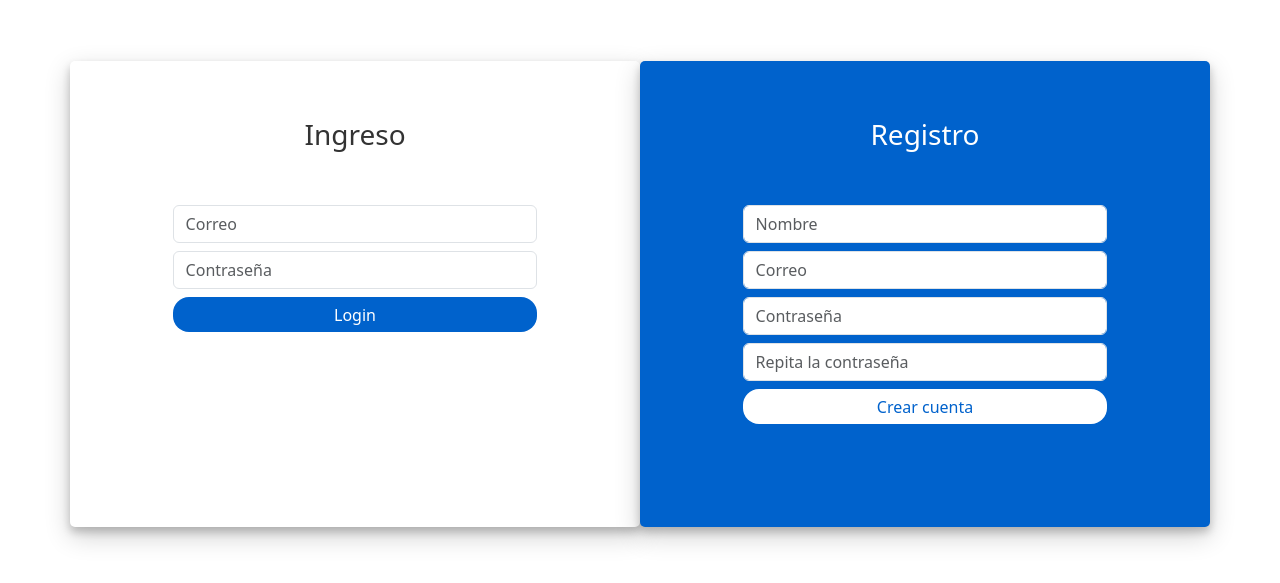
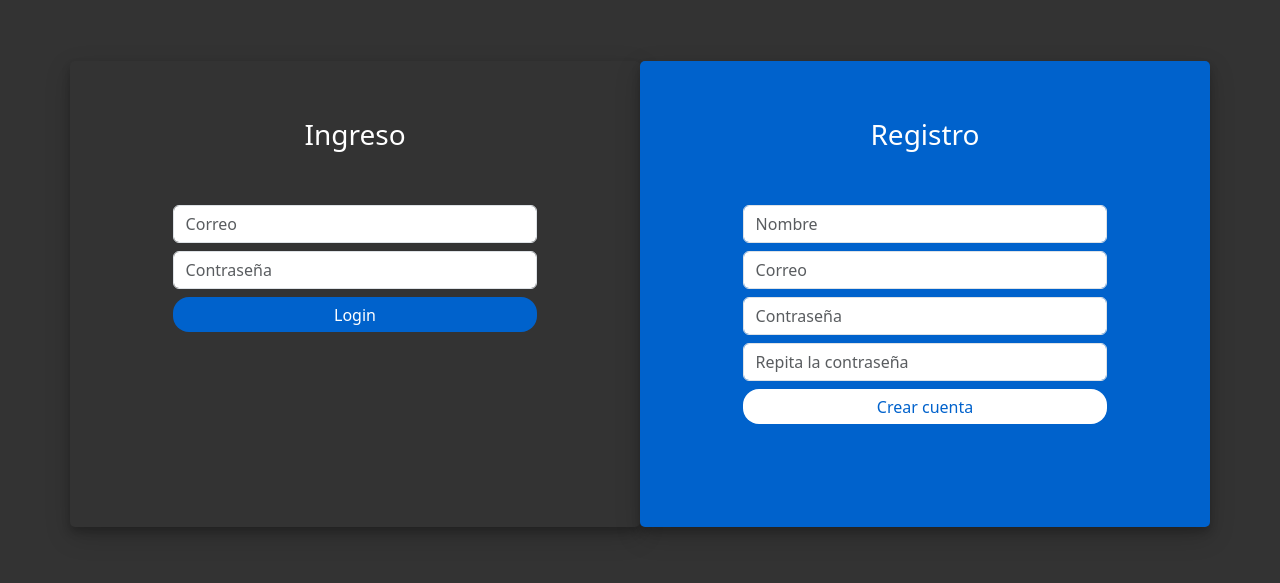
Before and after one commit to FrancoDev7/CalendarioApp-MERN, a React (Vite) app: page /auth in a window 1280 px wide. Shown: the part 131-714 px from the top of the page. Built offline with nearby package versions, Linux system fonts and the light colour scheme; no server answers.

Commit message:
Update index.html and LoginPage.css and .jsx files

```diff
--- a/index.html
+++ b/index.html
@@ -8,7 +8,7 @@
     <link href="https://cdn.jsdelivr.net/npm/bootstrap@5.3.2/dist/css/bootstrap.min.css" rel="stylesheet" integrity="sha384-T3c6CoIi6uLrA9TneNEoa7RxnatzjcDSCmG1MXxSR1GAsXEV/Dwwykc2MPK8M2HN" crossorigin="anonymous">
     <link rel="stylesheet" href="https://cdnjs.cloudflare.com/ajax/libs/font-awesome/6.5.1/css/all.min.css" integrity="sha512-DTOQO9RWCH3ppGqcWaEA1BIZOC6xxalwEsw9c2QQeAIftl+Vegovlnee1c9QX4TctnWMn13TZye+giMm8e2LwA==" crossorigin="anonymous" referrerpolicy="no-referrer" />
   </head>
-  <body>
+  <body class="dark">
     <div id="root"></div>
     <script type="module" src="/src/main.jsx"></script>
   </body>
--- a/src/auth/pages/LoginPage.css
+++ b/src/auth/pages/LoginPage.css
@@ -49,3 +49,8 @@
   font-weight: 600;
   text-decoration: none;
 }
+
+.dark{
+  background-color: #333;
+
+}
--- a/src/auth/pages/LoginPage.jsx
+++ b/src/auth/pages/LoginPage.jsx
@@ -44,10 +44,10 @@ export const LoginPage = () => {
     },[ errorMessage ])
 
     return (
-        <div className="container login-container">
+        <div className="container login-container dark">
             <div className="row">
-                <div className="col-md-6 login-form-1">
-                    <h3>Ingreso</h3>
+                <div className="col-md-6 login-form-1 ">
+                    <h3 className='text-white'>Ingreso</h3>
                     <form onSubmit={ loginSubmit }>
                         <div className="form-group mb-2">
                             <input
```
